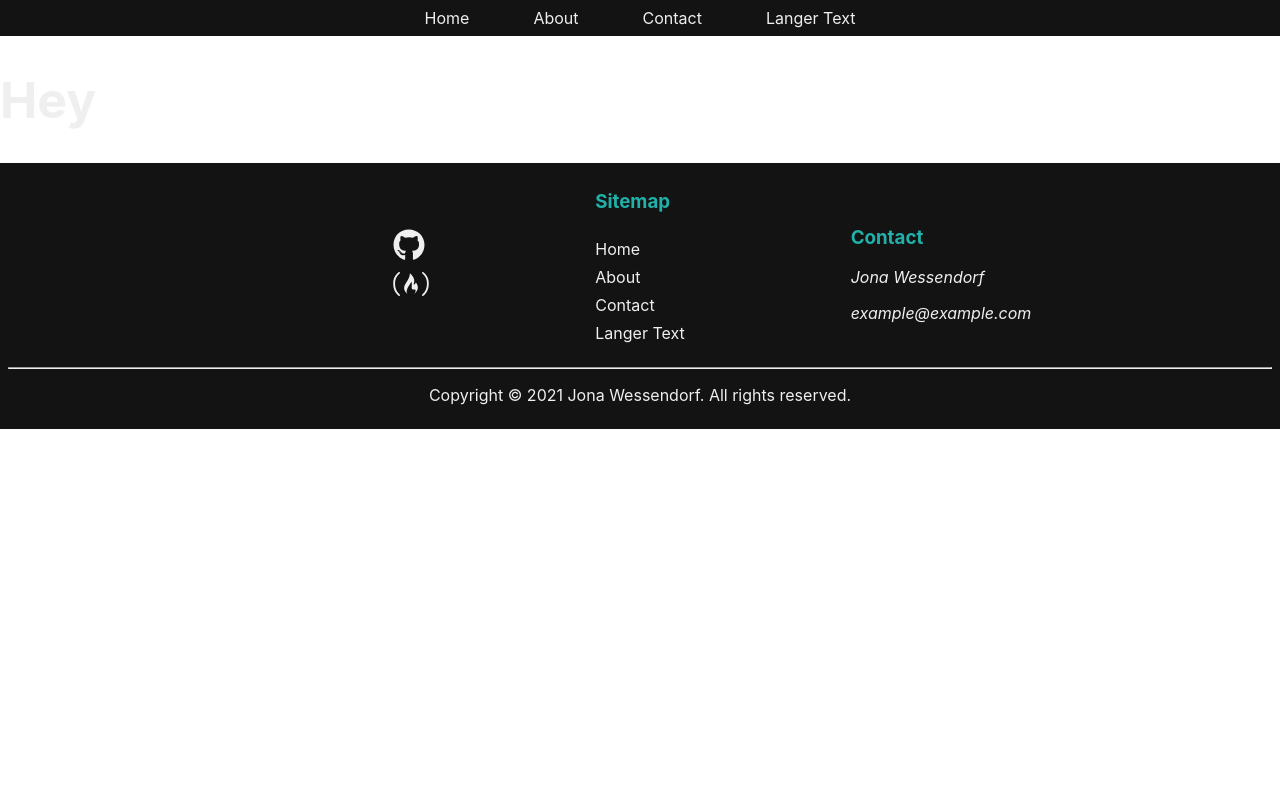
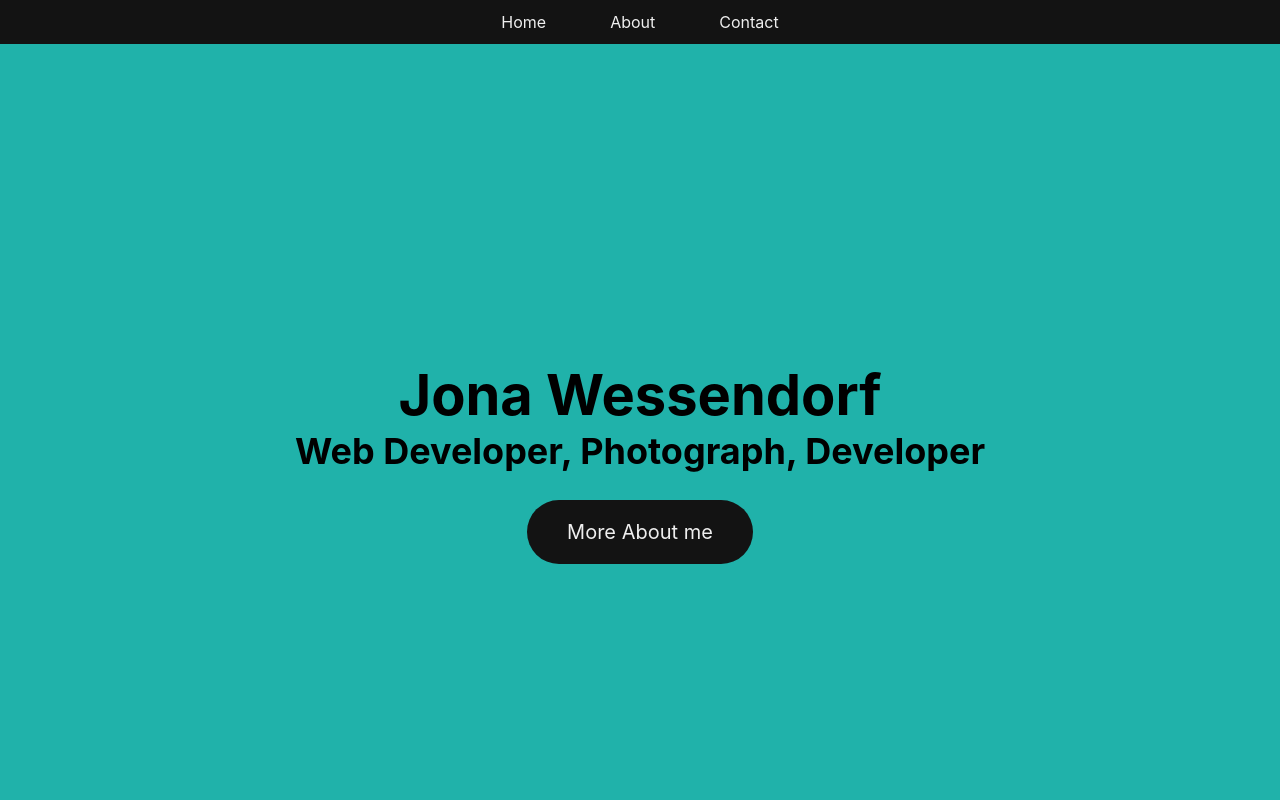
Before and after one commit to JonaWe/portfolio-website, a Next.js app: page / in a window 1280 px wide. Shown: the top 800 px of the page. Built offline with nearby package versions, Linux system fonts and the light colour scheme.

Commit message:
adds main screen

```diff
--- /dev/null
+++ b/components/MainScreen/MainScreen.elements.js
@@ -0,0 +1,37 @@
+import styled from 'styled-components';
+
+export const ViewBox = styled.div`
+  height: 100vh;
+  width: 100vw;
+  background: ${({ theme }) => theme.fontColorAccent};
+  display: grid;
+  align-items: center;
+  justify-items: center;
+  text-align: center;
+`;
+
+export const Title = styled.h1`
+  font-size: 3.5em;
+  margin-bottom: 0;
+`;
+
+export const SubTitle = styled.h2`
+  font-size: 2.25em;
+  margin: 0 0 0.75em 0;
+`;
+
+export const MoreButton = styled.a`
+  font-size: 1.25em;
+  display: inline-block;
+  padding: 1em 2em;
+  background: ${({ theme }) => theme.backgroundPrimary};
+  color: ${({ theme }) => theme.fontColorPrimary};
+  border-radius: 2em;
+  transition: all 0.2s ease;
+  &:hover {
+    cursor: pointer;
+    transition: all 0.2s ease;
+    color: ${({ theme }) => theme.backgroundPrimary};
+    background: ${({ theme }) => theme.fontColorPrimary};
+  }
+`;
--- /dev/null
+++ b/components/MainScreen/index.js
@@ -0,0 +1,13 @@
+import { ViewBox, MoreButton, Title, SubTitle } from './MainScreen.elements';
+
+export default function MainScreen() {
+  return (
+    <ViewBox>
+      <div>
+        <Title>Jona Wessendorf</Title>
+        <SubTitle>Web Developer, Photograph, Developer</SubTitle>
+        <MoreButton href="#about">More About me</MoreButton>
+      </div>
+    </ViewBox>
+  );
+}
--- a/components/Navbar/Navbar.elements.js
+++ b/components/Navbar/Navbar.elements.js
@@ -9,7 +9,7 @@ export const Nav = styled.nav`
   list-style-type: none;
   display: flex;
   justify-content: center;
-  column-gap: 2em;
+  column-gap: 1em;
 `;
 
 export const Item = styled.li`
@@ -18,7 +18,7 @@ export const Item = styled.li`
 
 export const BlockLink = styled.a`
   display: block;
-  padding: 0.5em 1em;
+  padding: 0.75em 1.5em;
   font-weight: normal;
   transition: all 0.2s ease-in-out;
   &:hover {
--- a/components/Navbar/index.js
+++ b/components/Navbar/index.js
@@ -24,8 +24,4 @@ export const navElements = [
     name: 'Contact',
     link: '/contact',
   },
-  {
-    name: 'Langer Text',
-    link: '/test',
-  },
 ];
--- a/pages/index.js
+++ b/pages/index.js
@@ -2,18 +2,16 @@ import Footer from '../components/Footer';
 import Navbar from '../components/Navbar';
 
 import styled from 'styled-components';
+import MainScreen from '../components/MainScreen';
 
-const Title = styled.h1`
-  font-size: 50px;
-  color: ${({ theme }) => theme.fontColorPrimary};
-`;
+const MainWrapper = styled.div``;
 
 export default function Home() {
   return (
-    <>
+    <MainWrapper>
       <Navbar />
-      <Title>Hey</Title>
+      <MainScreen />
       <Footer />
-    </>
+    </MainWrapper>
   );
 }
```
